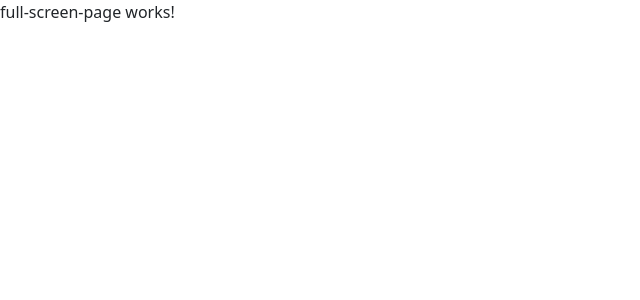
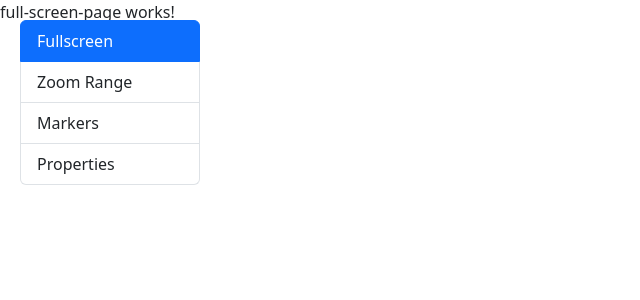
Before and after one commit to MuhamadIffatullathoif/angular-map-app, an Angular app: page /maps/fullscreen in a window 1280 px wide. Shown: the top 300 px of the page, without its empty margins (0-640 px from the left). Built offline with nearby package versions, Linux system fonts and the light colour scheme.

Commit message:
03. Application Menu

```diff
--- a/src/app/maps/components/side-menu/side-menu.component.css
+++ b/src/app/maps/components/side-menu/side-menu.component.css
@@ -0,0 +1,4 @@
+li {
+  cursor: pointer;
+  transition: 0.2s all;
+}
--- a/src/app/maps/components/side-menu/side-menu.component.html
+++ b/src/app/maps/components/side-menu/side-menu.component.html
@@ -1 +1,5 @@
-<p>side-menu works!</p>
+<ul class="list-group">
+  <li *ngFor="let item of menuItems" [routerLink]="[item.route]" routerLinkActive="active" class="list-group-item">
+    {{item.name}}
+  </li>
+</ul>
--- a/src/app/maps/components/side-menu/side-menu.component.ts
+++ b/src/app/maps/components/side-menu/side-menu.component.ts
@@ -1,10 +1,20 @@
 import { Component } from '@angular/core';
 
+interface MenuItem {
+  name: string;
+  route: string;
+}
+
 @Component({
-  selector: 'app-side-menu',
+  selector: 'maps-side-menu',
   templateUrl: './side-menu.component.html',
   styleUrl: './side-menu.component.css'
 })
 export class SideMenuComponent {
-
+  public menuItems: MenuItem[] = [
+    { route: '/maps/fullscreen', name: 'Fullscreen'},
+    { route: '/maps/zoom-range', name: 'Zoom Range'},
+    { route: '/maps/markers', name: 'Markers'},
+    { route: '/maps/properties', name: 'Properties'},
+  ]
 }
--- a/src/app/maps/layout/maps-layout/maps-layout.component.css
+++ b/src/app/maps/layout/maps-layout/maps-layout.component.css
@@ -0,0 +1,7 @@
+maps-side-menu {
+  position: fixed;
+  top: 20px;
+  left: 20px;
+  z-index: 999;
+  width: 180px;
+}
--- a/src/app/maps/layout/maps-layout/maps-layout.component.html
+++ b/src/app/maps/layout/maps-layout/maps-layout.component.html
@@ -1 +1,2 @@
+<maps-side-menu />
 <router-outlet></router-outlet>
```
